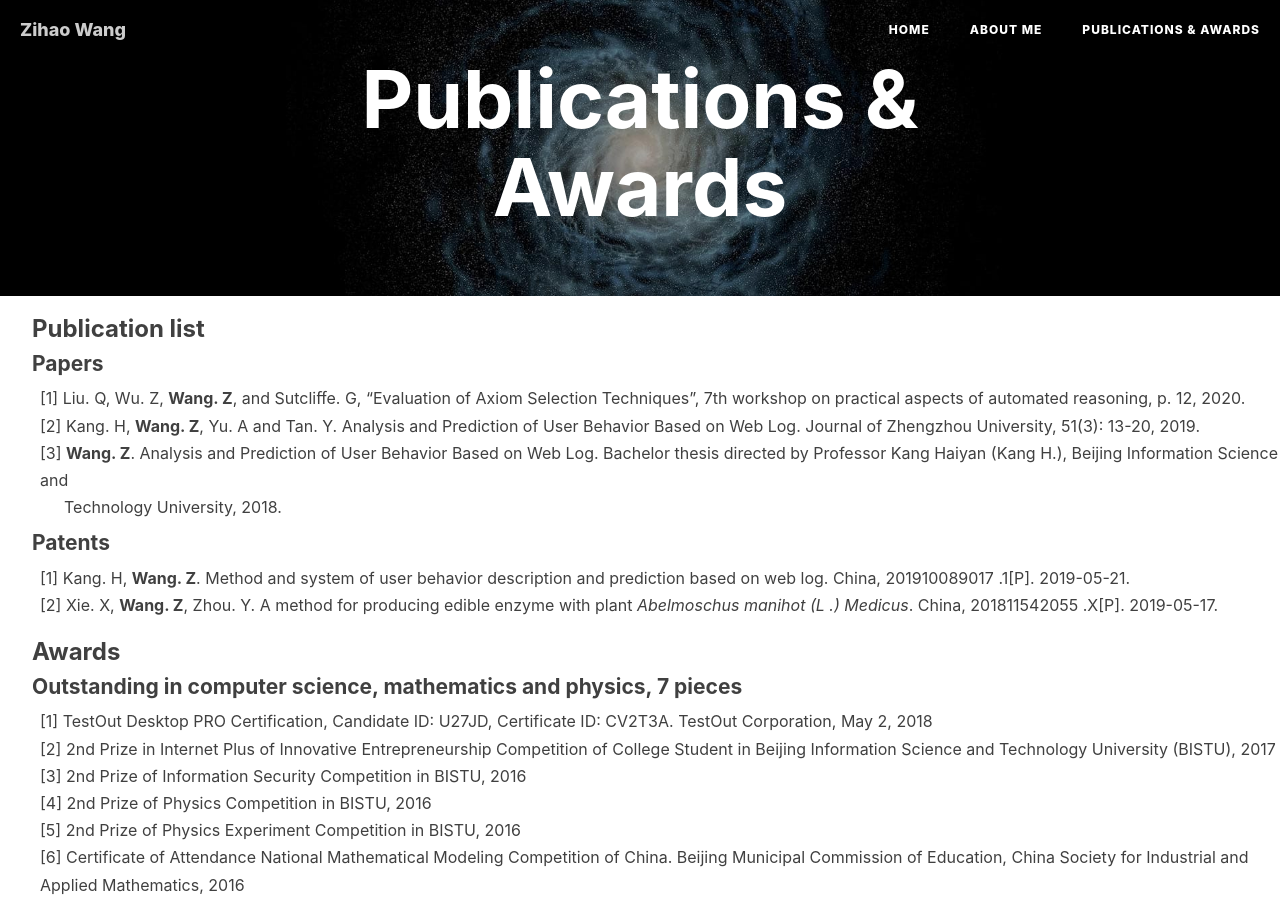
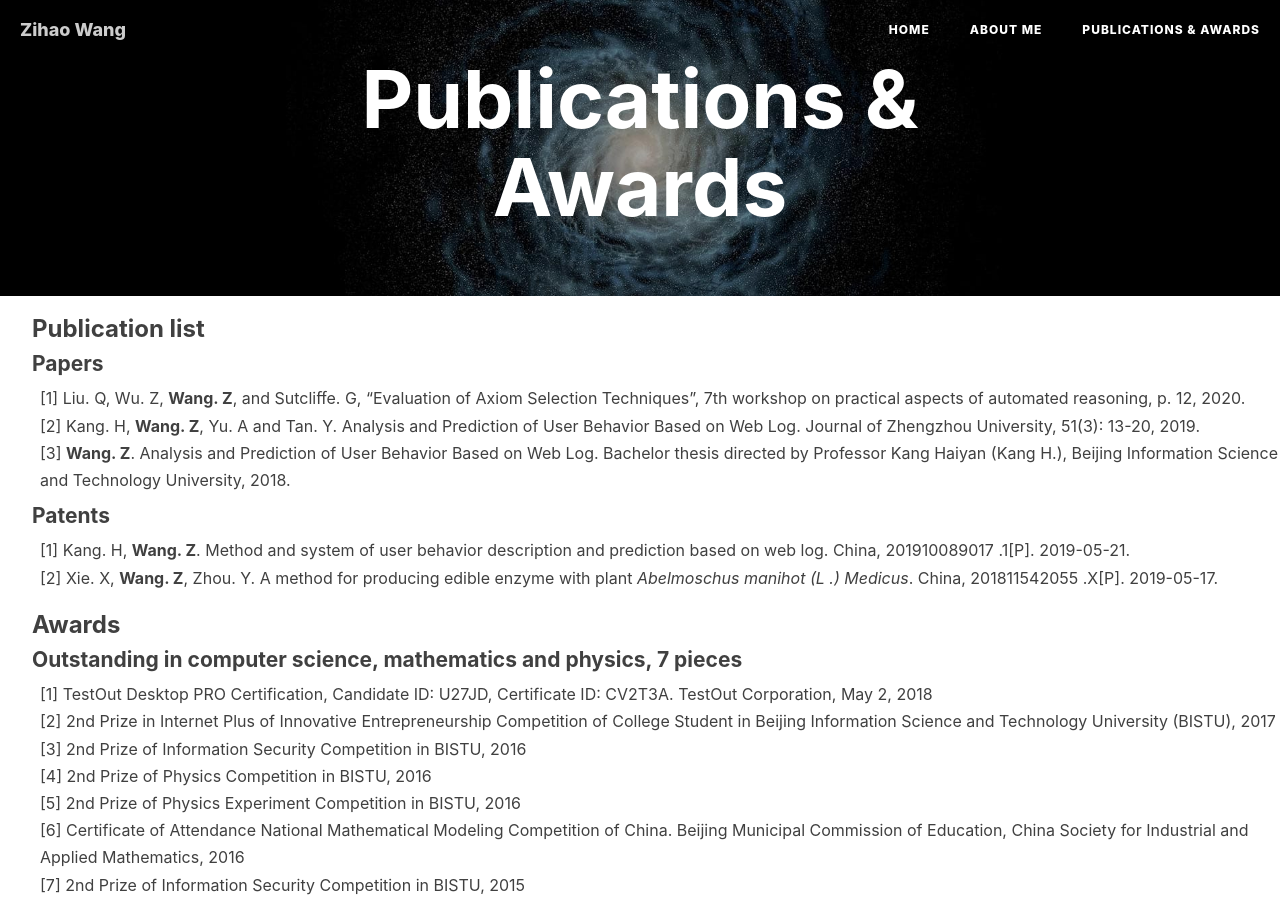
Before and after one commit to wangzh3/wangzh3.github.io, a Jekyll site: the page built from tags.html, in a window 1280 px wide and 900 px high. Built offline with Jekyll 4.4.1, drawn with Linux system fonts in a browser that asks for light colours; nearby versions of some CDN libraries; comment, search, counter and statistics services are not loaded.

Commit message:
Update tags.html

```diff
--- a/tags.html
+++ b/tags.html
@@ -24,7 +24,7 @@
         <li>[1] Liu. Q, Wu. Z, <strong>Wang. Z</strong>, and Sutcliﬀe. G, “Evaluation of Axiom Selection Techniques”, 7th workshop on practical aspects of automated reasoning, p. 12, 2020.</li>
         <li>[2] Kang. H, <strong>Wang. Z</strong>, Yu. A and Tan. Y. Analysis and Prediction of User Behavior Based on Web Log. Journal of Zhengzhou University, 51(3): 13-20, 2019.</li>
         <li>[3] <strong>Wang. Z</strong>. Analysis and Prediction of User Behavior Based on Web Log. Bachelor thesis directed by Professor Kang Haiyan (Kang H.), Beijing Information Science and
-        <span style="display:block;text-indent:1.5em;">Technology University, 2018.</span></li>
+        Technology University, 2018.</li>
     </ul>
     <span style="display:block;text-indent:2em;"><h4><strong>Patents</strong></h4> </span>
     <ul style="list-style-type:none">
@@ -59,7 +59,7 @@
         <li>[2]	IAAF World Championships Beijing 2015 Volunteer Certificate. The Organizing Committee of IAAF World Championships Beijing, 2015</li>
     </ul>
 
-    <span style="display:block;text-indent:2em;"><h4><strong>Others, 2 pieces</strong></h4> </span>
+    <span style="text-indent:2em;"><h4><strong>Others, 2 pieces</strong></h4> </span>
     <ul style="list-style-type:none">
         <li>[1] Magician member of the international association of Chinese magician</li>
         <li>[2]	Certificate of participation for the united magicians world 2020</li>
```
